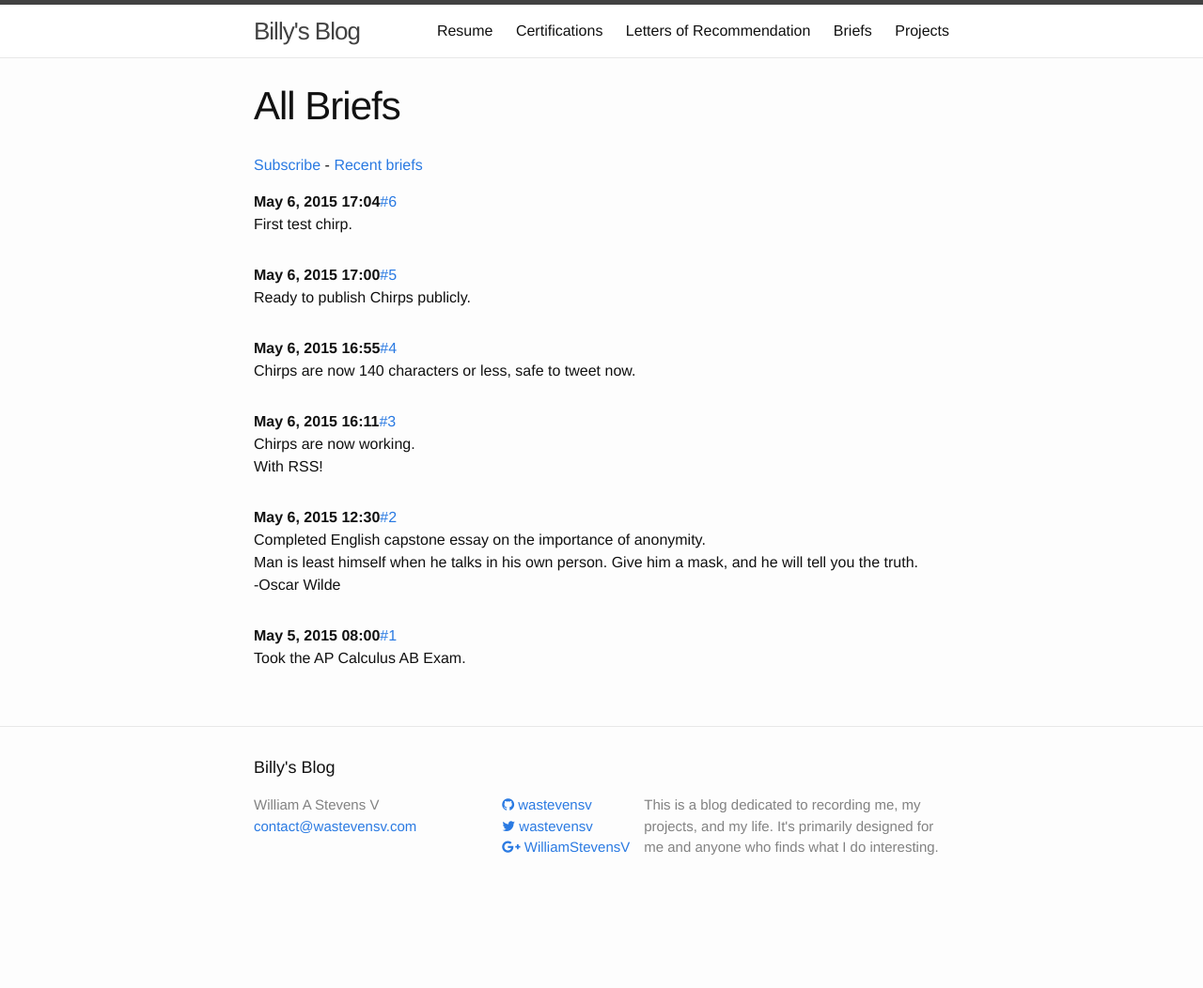
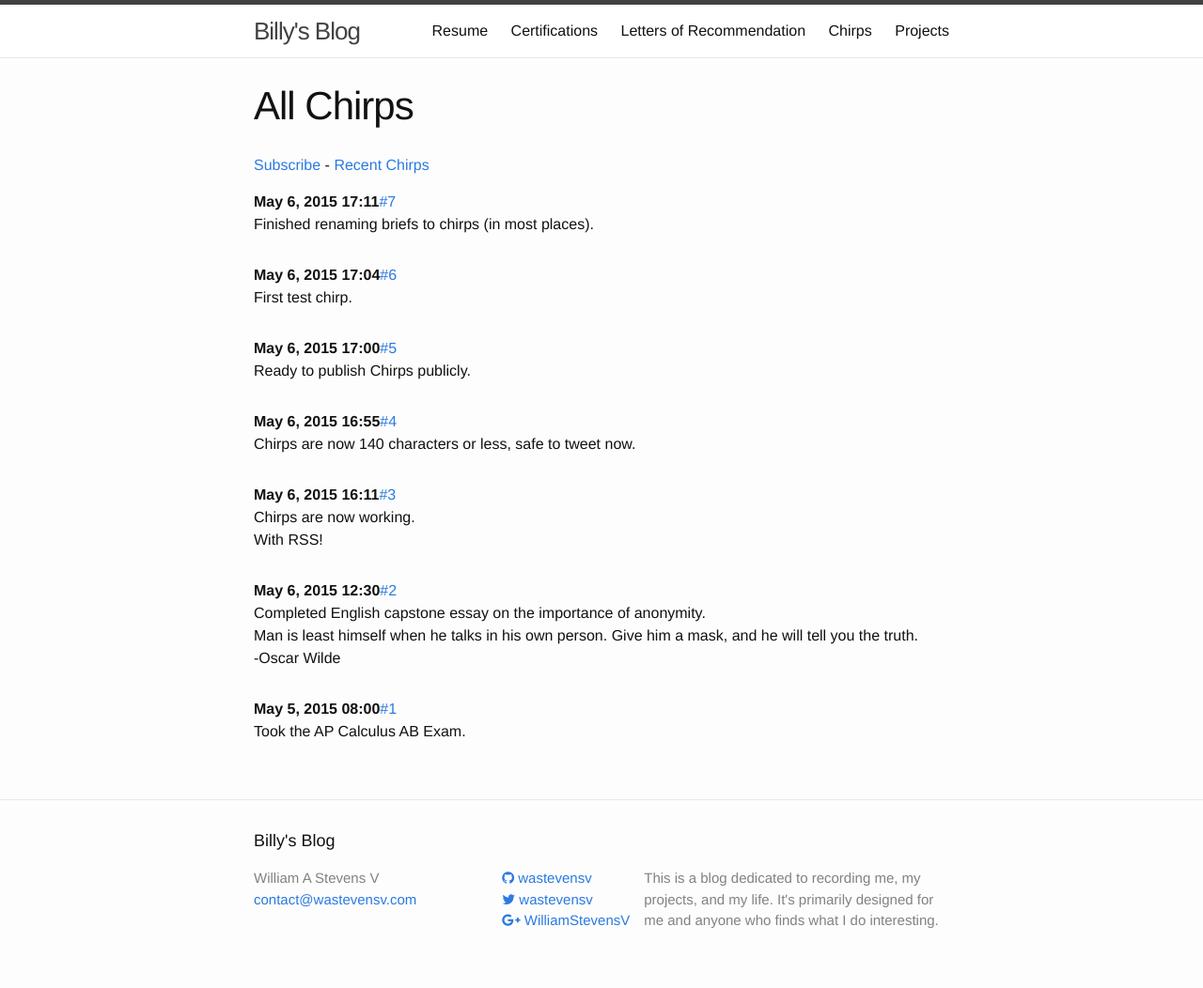
Before and after one commit to wastevensv/old-blog, a Jekyll site: the page built from chrips/all.html, in a window 1280 px wide. Shown: the whole page at 94% size. Built offline with Jekyll 4.4.1, drawn with Linux system fonts in a browser that asks for light colours; nearby versions of some CDN libraries; before the commit the page ends 974 px from its top, so only the background shows below that.

Commit message:
Renamed briefs to chirps. Mostly.

```diff
--- a/_data/briefs.yml
+++ b/_data/briefs.yml
@@ -27,3 +27,7 @@
 - time: 2015-05-06 17:04
   text: >
     First test chirp.
+
+- time: 2015-05-06 17:11
+  text: >
+    Finished renaming briefs to chirps (in most places).
--- a/_data/pages.yml
+++ b/_data/pages.yml
@@ -7,8 +7,8 @@
 - title: Letters of Recommendation
   link: /letters/
 
-- title: Briefs
-  link: /briefs/
+- title: Chirps
+  link: /chrips/
 
 - title: Projects
   link: /projects/
--- a/briefs/all.html
+++ b/chrips/all.html
@@ -1,10 +1,10 @@
 ---
 layout: page
-title: All Briefs
-permalink: /briefs/all.html
+title: All Chirps
+permalink: /chirps/all.html
 ---
 <p>
-<a href="/briefs.xml"> Subscribe </a> - <a href="./index.html"> Recent briefs </a>
+<a href="/briefs.xml"> Subscribe </a> - <a href="./index.html"> Recent Chirps </a>
 </p>
 <ul class="post-list">
   {% for brief in site.data.briefs reversed %}
--- a/briefs/index.html
+++ b/chrips/index.html
@@ -1,10 +1,10 @@
 ---
 layout: page
-title: Recent Briefs
-permalink: /briefs/
+title: Recent Chirps
+permalink: /chirps/
 ---
 <p>
-<a href="/briefs.xml"> Subscribe </a> - <a href="./all.html"> All briefs </a>
+<a href="/briefs.xml"> Subscribe </a> - <a href="./all.html"> All Chirps </a>
 </p>
 <ul class="post-list">
   {% if site.data.briefs.size > 10 %}
```
Also changed, not shown: chirps.xml (renamed from briefs.xml, +5 -5 lines).
